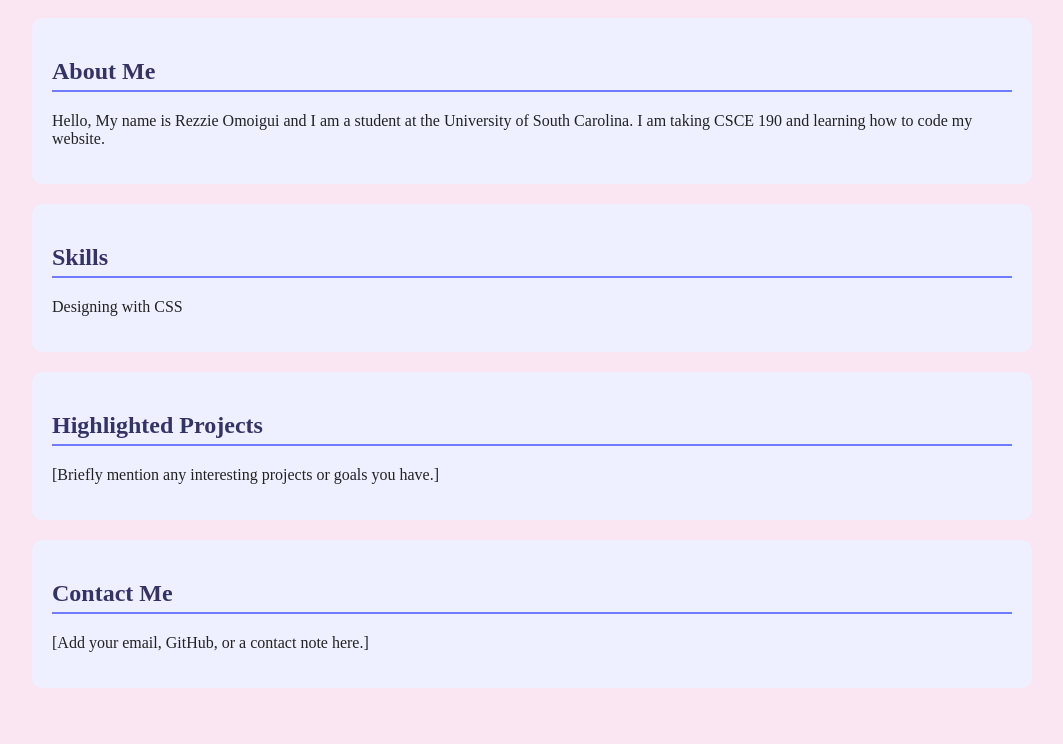
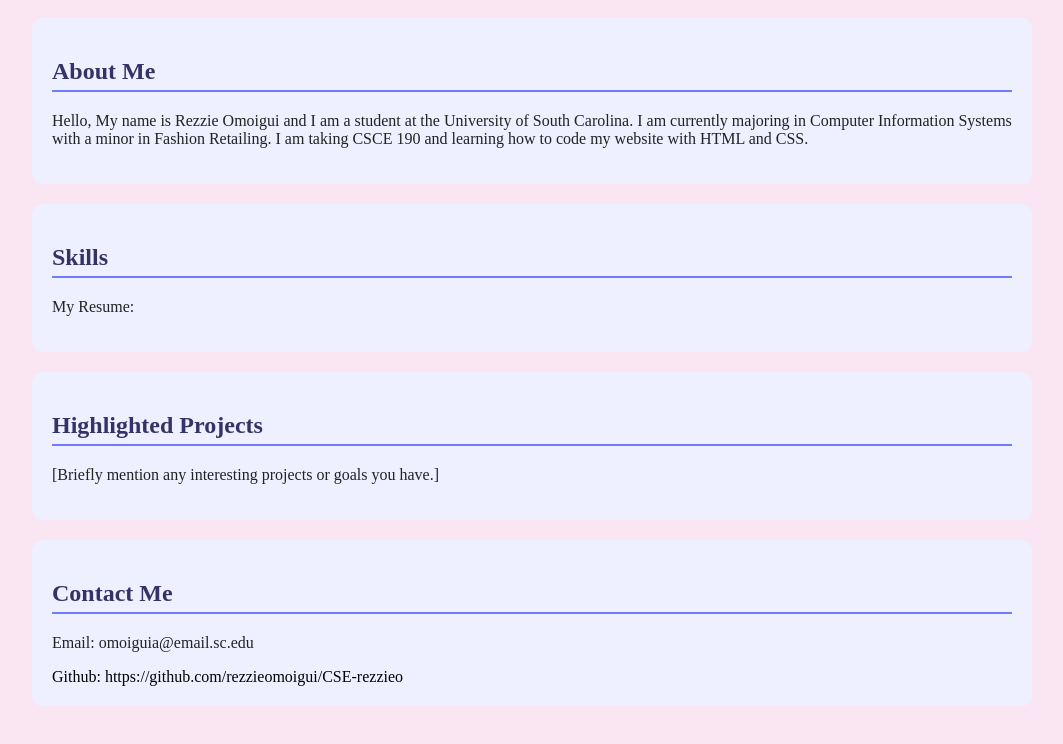
Before and after one commit to rezzieomoigui/CSE-rezzieo, a plain HTML site: page index.html in a window 1280 px wide. Shown: the part 80-824 px from the top of the page, without its empty margins (108-1171 px from the left). Drawn offline with Linux system fonts and the light colour scheme.

Commit message:
website changes

```diff
--- a/index.html
+++ b/index.html
@@ -11,12 +11,12 @@
 
   <div class="about">
     <h2>About Me</h2>
-    <p>Hello, My name is Rezzie Omoigui and I am a student at the University of South Carolina. I am taking CSCE 190 and learning how to code my website. </p>
+    <p>Hello, My name is Rezzie Omoigui and I am a student at the University of South Carolina. I am currently majoring in Computer Information Systems with a minor in Fashion Retailing. I am taking CSCE 190 and learning how to code my website with HTML and CSS. </p>
   </div>
 
   <div class="skills">
     <h2>Skills</h2>
-    <p>Designing with CSS</p>
+    <p>My Resume: </p>
   </div>
 
   <div class="projects">
@@ -26,7 +26,8 @@
 
   <div class="contact">
     <h2>Contact Me</h2>
-    <p>[Add your email, GitHub, or a contact note here.]</p>
+    <p>Email: omoiguia@email.sc.edu</p>
+    <p2>Github: https://github.com/rezzieomoigui/CSE-rezzieo</p2>
   </div>
 </body>
 </html>
```
